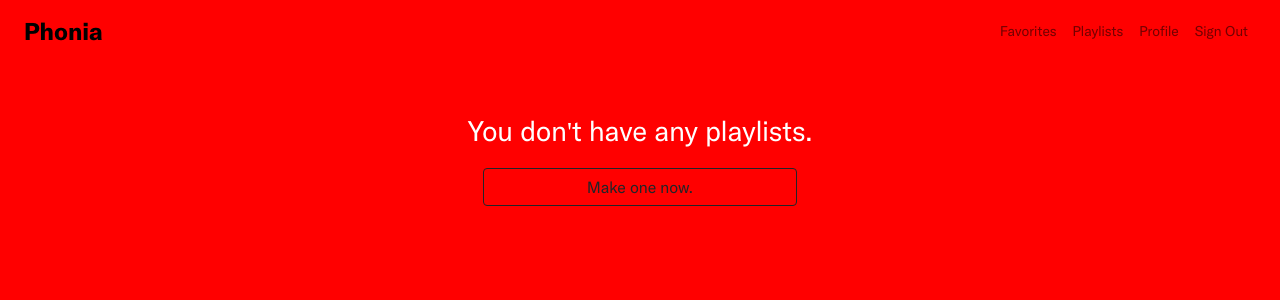
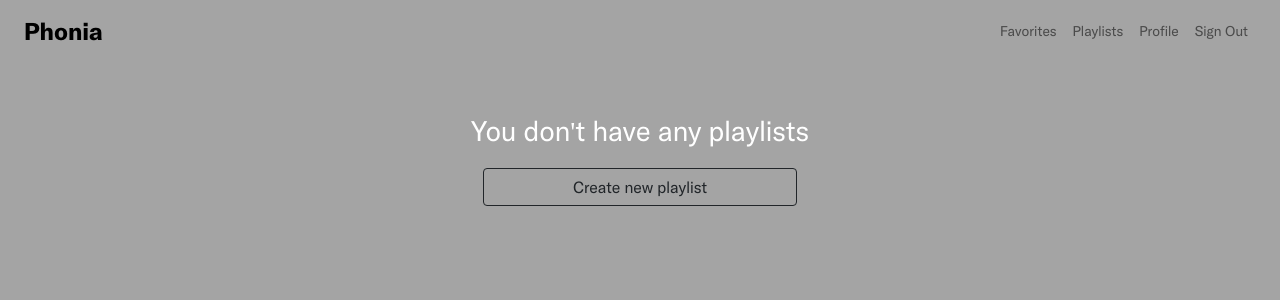
Before and after one commit to Juli03b/phonia-music-catalog, a Flask app: a page that uses templates/playlist/playlists.html in a window 1280 px wide. Shown: the top 300 px of the page. Run offline with Flask 2, Linux system fonts and the light colour scheme; the visitor is signed in with stand-in values (Sample User, id 1); data comes from the database, SQL or seed files in the repository; data that the repository does not hold is empty; parts of the project's set-up code (start-up, migrations or seed data) failed here and were passed over.

Commit message:
Update styles

```diff
--- a/app.py
+++ b/app.py
@@ -87,7 +87,7 @@ def signup():
     Redirect if user is signed in, redirect same page if username is taken."""
 
     if g.user:
-        flash('You have signed up already.', 'dark')
+        flash('You have signed up already', 'dark')
         return redirect('/')
 
     form = UserForm()
@@ -97,7 +97,7 @@ def signup():
         try:
             db.session.commit()
         except IntegrityError:
-            flash('That username has been taken.', 'dark')
+            flash('That username has been taken', 'dark')
             return redirect('/sign-up')
 
         session['USER_ID'] = user.id
@@ -119,7 +119,7 @@ def sign_in():
 
             return redirect('/')
         else:
-            flash('Username or password is wrong.', 'dark')
+            flash('Username or password is wrong', 'dark')
             return redirect(url_for('sign_in'))
 
     return render_template('user/sign-in.html', form=form)
@@ -129,7 +129,7 @@ def sign_out():
     """Sign out."""
 
     if not g.user:
-        flash("You're not signed in.", 'dark')
+        flash("You're not signed in", 'dark')
         return redirect('/')
 
     session.pop('USER_ID')
@@ -143,7 +143,7 @@ def favorite():
     user = g.user
 
     if not user:
-        flash('Sign in or sign up to favorite.', 'dark')
+        flash('Sign in or sign up to favorite', 'dark')
         return redirect('/sign-up')
 
     song_key = request.json['key']
@@ -189,7 +189,7 @@ def profile(username):
 
     if not user:
 
-        return abort(404, description=f"{username} not found.")
+        return abort(404, description=f"{username} not found")
 
     form = UserForm(obj=user)
 
@@ -202,11 +202,11 @@ def profile(username):
 
             db.session.commit()
 
-            flash('Profile updated.', 'dark')
+            flash('Profile updated', 'dark')
 
             return redirect(f'/u/{user.username}')
         else:
-            flash('Wrong password.', 'dark')
+            flash('Wrong password', 'dark')
 
             return redirect(f'/u/{username}')
 
@@ -217,7 +217,7 @@ def playlists(username):
     """Show playlists and create playlists."""
     user = User.query.filter_by(username=username).first()
 
-    if not user: abort(404, f"{username} not found.")
+    if not user: abort(404, f"{username} not found")
 
     form = PlaylistForm()
 
@@ -231,7 +231,7 @@ def playlists(username):
 
                 return redirect(f'/u/{user.username}/playlists/{playlist.id}')
             else:
-                flash('Sign up to make playlsits.', 'light')
+                flash('Sign up to make playlsits', 'light')
 
                 return redirect('/sign-up')
     else:
@@ -250,21 +250,22 @@ def show_playlist(username, playlist_id):
 
         return render_template('playlist/playlist.html', playlist=playlist, songs=playlist.songs)
 
-    return abort(404, 'User not found.')
+    return abort(404, 'User not found')
 
 @app.route('/u/<username>/playlists/<int:playlist_id>/delete', methods=['POST'])
 def delete_playlist(playlist_id, username):
     """Delete playlist."""
 
-    user_id = db.session.query(User.id).filter(User.username==username).first()[0]
+    (user_id,) = db.session.query(User.id).filter(User.username==username).first()
+    print(user_id)
     playlist = Playlist.query.filter_by(id=playlist_id, user_id=user_id)
 
     if not g.user or user_id is not g.user.id:
-        flash('You do not have permission to delete this playlist.', 'dark')
+        flash('You do not have permission to delete this playlist', 'dark')
 
         return redirect(f'/u/{username}/playlists/{playlist_id}')
     elif not playlist:
-        flash('Playlist does not exist.', 'dark')
+        flash('Playlist does not exist', 'dark')
 
         return redirect('/')
 
--- a/models.py
+++ b/models.py
@@ -76,14 +76,14 @@ class User(db.Model):
         return songs
 
     def last_played_songs(self):
-        """Retrieve 25 of the last played songs"""
+        """Retrieve 3 of the last played songs"""
 
         songs = db.session.query(Song).\
             join(Play, Play.song_id==Song.id).\
             group_by(Song.id, Play.timestamp).\
             order_by(desc(Play.timestamp)).\
             filter(Play.user_id==self.id).\
-            limit(25).all()
+            limit(3).all()
 
         return songs
 
--- a/static/style.css
+++ b/static/style.css
@@ -126,11 +126,10 @@ b{
     font-size: 5rem !important;
 }
 #home-songs-container{
-    overflow-y: scroll;
     height: 470px;
 }
 body {
-    background-color: #ff0000 !important;
+    background-color: #a4a4a4 !important;
     color: #ffffff;
 }
 .card-text:last-child {
--- a/templates/artist.html
+++ b/templates/artist.html
@@ -3,8 +3,7 @@
     {% if songs %}
         {% with songs = songs.tracks %}
             <img src="{{songs[0].images.background}}" id="artist-img" class="img-fluid">
-            <h1 class="display-3 fw-bolder badge bg-dark text-white rounded-0 text-wrap" id="artist-name">{{songs[1].subtitle}}</h1>
-            <p class="lead mx-5 fs-3 my-3">Top songs:</b></p>
+            <h1 class="display-3 fw-bolder badge bg-dark text-white rounded-0 text-wrap" id="artist-name">Other songs from this artist</h1>
             <div class="container mx-auto my-5">
                 <div class="row row-cols-1 row-cols-sm-2 row-cols-md-3 row-cols-lg-4 g-4">
                         {% for song in songs %}
--- a/templates/playlist/playlist.html
+++ b/templates/playlist/playlist.html
@@ -2,13 +2,13 @@
 {% block content %}
     <div class="col-md-4 mb-3">
         <h3 class="display-2 fw-bolder d-inline">{{playlist.name}}</h3>
-            <form action="/playlists/{{playlist.id}}/delete" method="POST" class="d-inline">
+            <form action="/u/{{playlist.user.username}}/playlists/{{playlist.id}}/delete" method="POST" class="d-inline">
                 <button class="my-2 mx-1 btn-no-style" style="vertical-align: text-bottom;" id="delete-playlist-btn">
                     <i class="far fa-trash-alt mt-3"></i>
                 </button>
             </form>
         <p class="lead text-dark fs-4 mx-3">By <a href="/u/{{playlist.user.username}}" class="text-dark">{{-playlist.user.username-}}</a></p>
-        <p class="text-dark fs-6 ms-3 small"><b>{{playlist.songs|length}}</b> {{'song.' if playlist.songs|length == 1 else 'songs.'}}</p>
+        <p class="text-dark fs-6 ms-3 small"><b>{{playlist.songs|length}}</b> {{'song' if playlist.songs|length == 1 else 'songs'}}</p>
         <p class="lead fs-4 mx-3 badge bg-dark text-wrap text-white rounded-0">{{playlist.description}}</p>
     </div>
     {% if songs %}
--- a/templates/playlist/playlists.html
+++ b/templates/playlist/playlists.html
@@ -2,9 +2,9 @@
 {% block content %}
         {% if user.playlists %}
             {% if user.id == g.user.id %}
-                <p class="lead mx-5 my-3 fs-3">{{'Your playlist:' if playlists|length == 1 else 'Your playlists:'}}</p>
+                <p class="lead mx-5 my-3 fs-3">{{'Your playlist' if playlists|length == 1 else 'Your playlists'}}</p>
             {% else %}
-                <p class="lead mx-5 my-3 fs-3">{{user.username}}'s {{'playlist:' if playlists|length == 1 else 'playlists:'}}</p>
+                <p class="lead mx-5 my-3 fs-3">{{user.username}}'s {{'playlist' if playlists|length == 1 else 'playlists'}}</p>
             {% endif %}
             <ul class="list-group row-cols-md-4 g-4">
                 {% for playlist in user.playlists %}
@@ -13,28 +13,28 @@
             </ul>
             {% if user.id == g.user.id %}
                 <p class="text-center fs-3 mx-auto d-block my-3 mt-5">
-                    You have <b class="text-dark">{{ user.playlists|length }}</b> {{ "playlist" if user.playlists|length == 1 else "playlists" }}.
+                    You have <b class="text-dark">{{ user.playlists|length }}</b> {{ "playlist" if user.playlists|length == 1 else "playlists" }}
                 </p>
             {% else %}
                 <p class="text-center fs-3 mx-auto d-block my-3 mt-5">
                     <a href="/u/{{user.username}}" class="text-dark fw-bold">{{user.username}}</a>
-                    has <b class="text-dark">{{ user.playlists|length }}</b> {{ "playlist" if user.playlists|length == 1 else "playlists" }}.
+                    has <b class="text-dark">{{ user.playlists|length }}</b> {{ "playlist" if user.playlists|length == 1 else "playlists" }}
                 </p>
             {% endif %}
         {%- else -%}
             <p class="text-center fs-3 mx-auto d-block my-3 mt-5">
-                {{-"You don't have any playlists." if user.id == g.user.id else "No playlists here."-}}
+                {{-"You don't have any playlists" if user.id == g.user.id else "No playlists here"-}}
             </p>
         {%- endif -%}
         {% if form %}
             <a class="btn btn-outline-dark w-25 mx-auto d-block text-wrap" href="#playlist-form" data-bs-toggle="collapse" role="button" aria-expanded="false" aria-controls="playlist-form">
-                {{-"Make one now." if not playlists else "Make more now."-}}
+                {{-"Create new playlist" if not playlists else "Create new playlist"-}}
             </a>
             <div class="collapse" id="playlist-form">
                 <div class="card card-body border-0 my-3 bg-transparent">
                     <form method="POST" class="col-6 mx-auto">
                         {% include 'form.html' %}
-                        <button class="btn btn-outline-dark">Make playlist.</button>
+                        <button class="btn btn-outline-dark">Make playlist</button>
                     </form>
                 </div>
             </div>
--- a/templates/results.html
+++ b/templates/results.html
@@ -1,7 +1,7 @@
 {% extends 'base.html' %}
 {% block content %}
     {% if songs %}
-        <p class="lead mx-5 fs-3 my-3">Showing results for <b class="text-dark">{{term}}:</b></p>
+        <p class="lead mx-5 fs-3 my-3">Showing results for <b class="text-dark">{{term}}</b></p>
         <div class="container mx-auto my-5">
             <div class="row row-cols-1 row-cols-sm-2 row-cols-md-3 row-cols-lg-4 g-4 rounded-1">
                 {% for song in songs %}
@@ -10,7 +10,7 @@
                     {% endwith %}
                 {% endfor %}
             </div>
-            <p class="lead postion-absolute fs-3 my-3">Artists:</b></p>
+            <p class="lead postion-absolute fs-3 my-3">Artists</b></p>
             <div class="row">
                     {% for artist in artists %}
                         {% with artist = artist.artist %}
@@ -25,6 +25,6 @@
             </div>
         </div>
     {% else %}
-        <p class="lead mx-5 fs-3 my-3">No results found for <b>{{term}}</b>.</p>
+        <p class="lead mx-5 fs-3 my-3">No results found for <b>{{term}}</b></p>
     {% endif %}
 {% endblock %}
```
Also changed, not shown: templates/home.html (+8 -8 lines), templates/song-card.html (+6 -6 lines).
